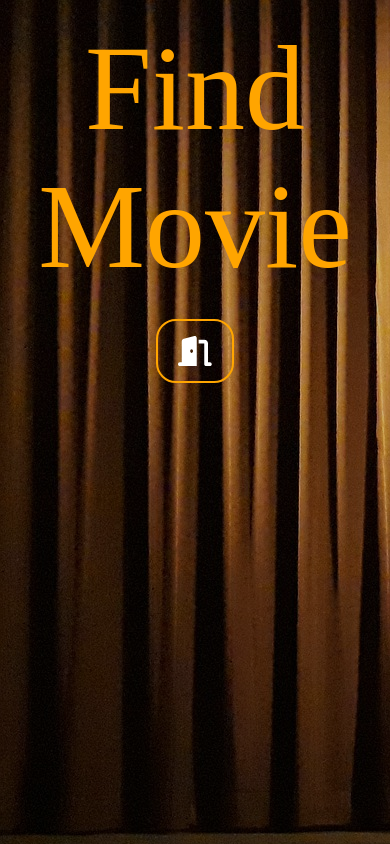
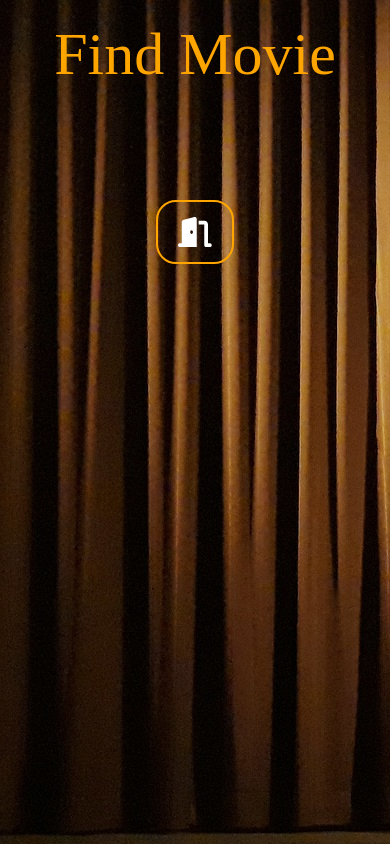
Before and after one commit to hdh9078/FindMovie, a React (Create React App) app: page / in a window 390 px wide. Built offline with nearby package versions, Linux system fonts and the light colour scheme; a web font is replaced by a local one.

Commit message:
231018 [Design] MainHead 페이지 반응형

```diff
--- a/src/css/App.css
+++ b/src/css/App.css
@@ -154,6 +154,9 @@ span {
     font-size: 15px;
     width: auto;
   }
+  .background {
+    display: none;
+  }
 
   /*Movie.tsx*/
   .movieContainer {
--- a/src/css/HeadMain.module.css
+++ b/src/css/HeadMain.module.css
@@ -63,3 +63,15 @@
 .icon{
     font-size: 30px;
 }
+
+@media screen and (max-width: 600px) {
+    .container {
+        background-size:none;
+    }
+    .wrapper {
+        font-size: 60px;
+    }
+    .link {
+        top: 130px;
+    }
+}
```
